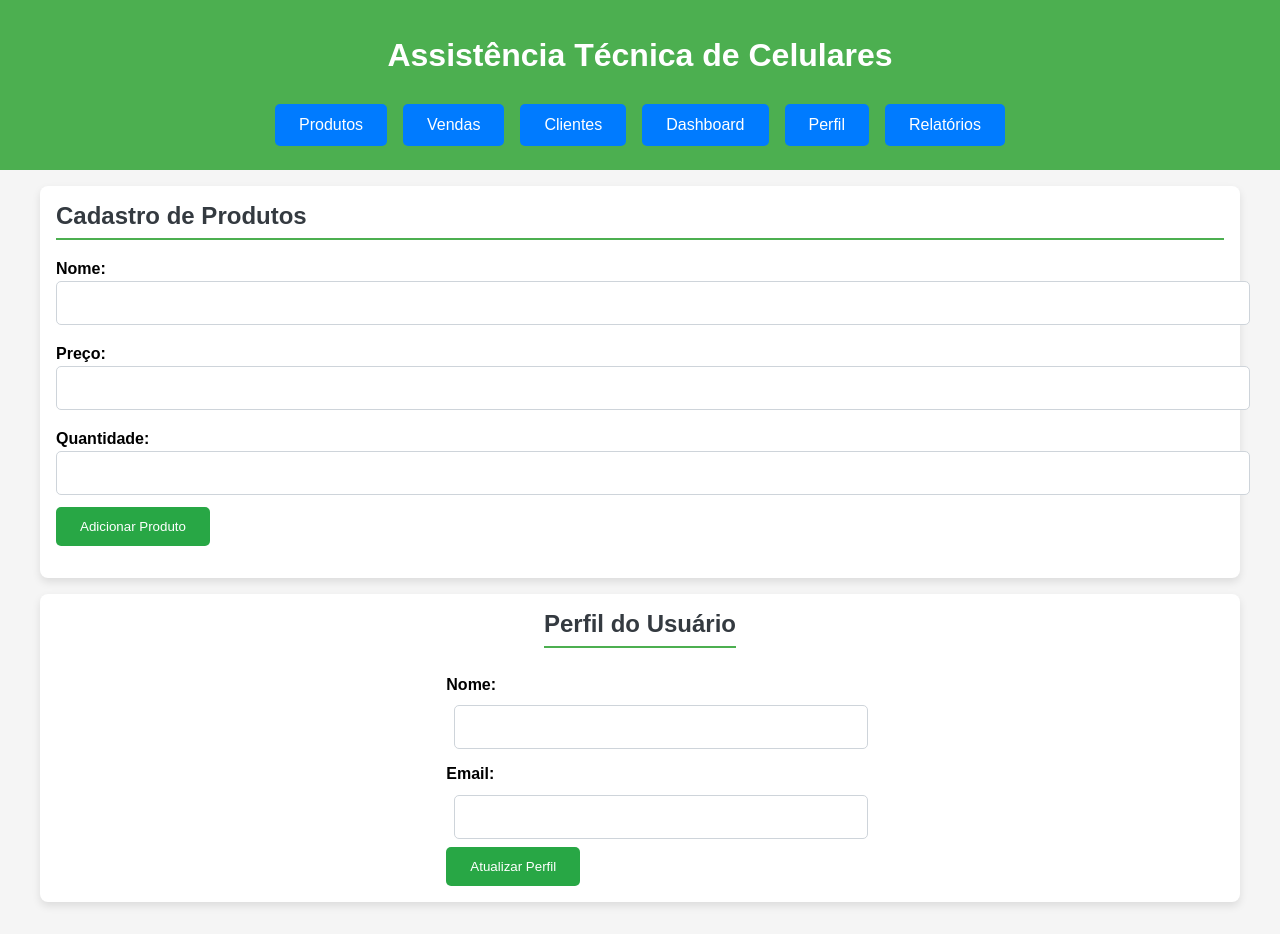
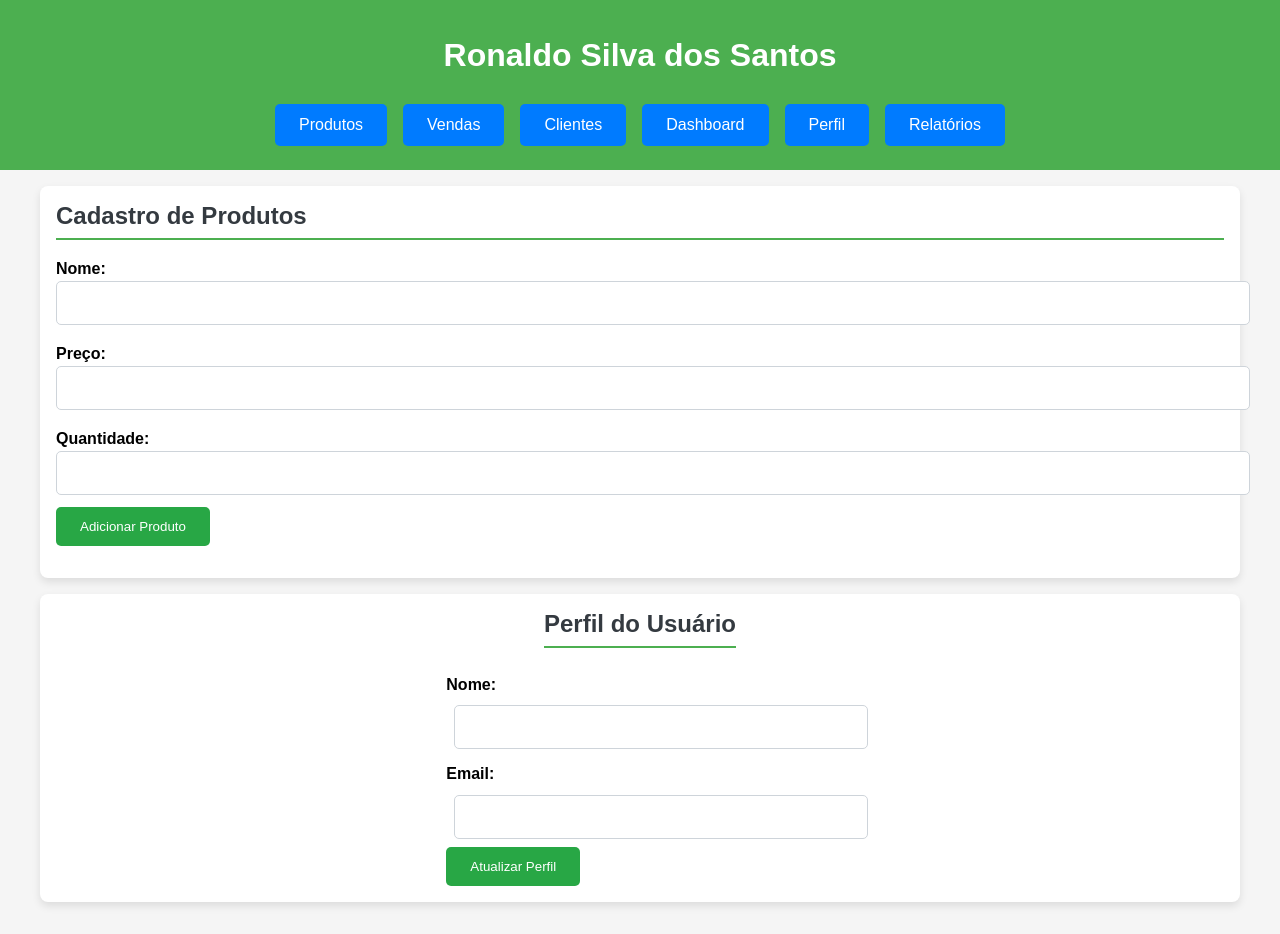
Before and after one commit to Ronaldoxp30/Gest-o2, a plain HTML site: page index.html in a window 1280 px wide. Drawn offline with Linux system fonts and the light colour scheme.

Commit message:
Confirmar.

```diff
--- a/index.html
+++ b/index.html
@@ -3,7 +3,7 @@
 <head>
     <meta charset="UTF-8">
     <meta name="viewport" content="width=device-width, initial-scale=1.0">
-    <title>Ronaldo Silva dos Santos.</title>
+    <title>Ronaldo Silva dos Santos</title>
     <style>
         body {
             font-family: 'Arial', sans-serif;
@@ -197,7 +197,7 @@
 </head>
 <body>
     <header>
-        <h1>Assistência Técnica de Celulares</h1>
+        <h1>Ronaldo Silva dos Santos</h1>
         <nav>
             <a href="#" data-section="produtos">Produtos</a>
             <a href="#" data-section="vendas">Vendas</a>
```
